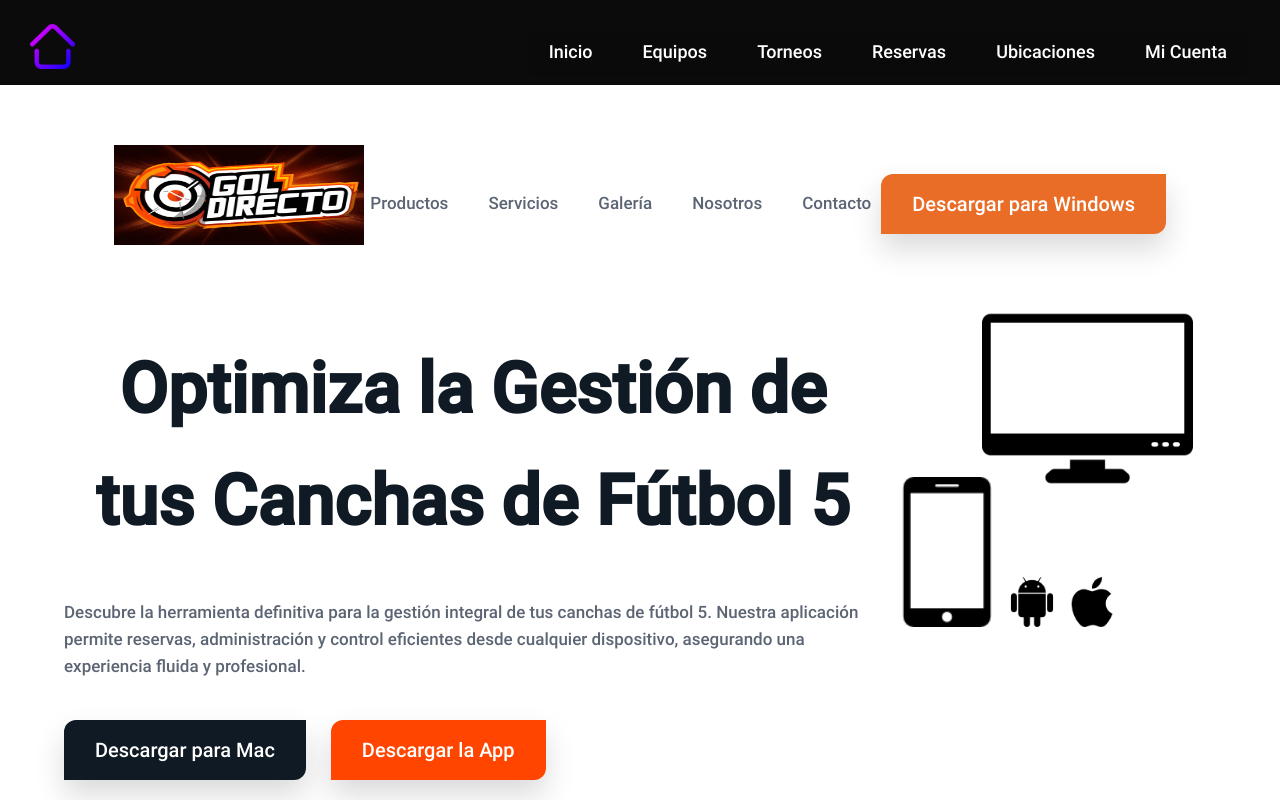
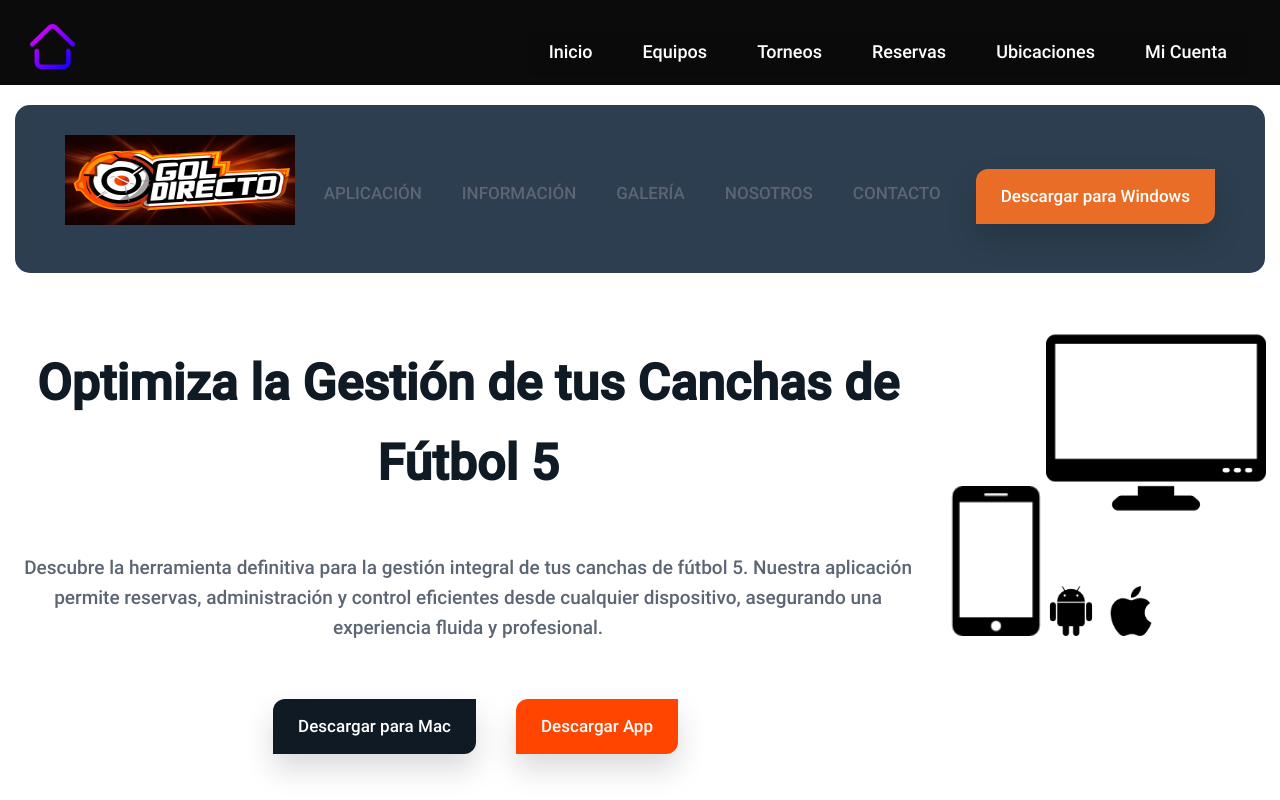
Before and after one commit to EmilianoMansilla/PreEntrega2Mansilla, a website: page pages/productos/aplicacion-movil.html in a window 1280 px wide. Shown: the top 800 px of the page. Drawn offline with Linux system fonts and the light colour scheme.

Commit message:
Ultimos Detalles en paginas

```diff
--- a/css/style.css
+++ b/css/style.css
@@ -2265,24 +2265,26 @@ article ul li {
 }
 
 /* DESCARGAR - APLICACION */
+.app-hero-container {
+    padding-top: 5px;
+    padding-bottom: 10px;
+    background-color: rgb(255, 255, 255);
+}
+
 .app-hero-header {
     display: flex;
     flex-direction: column;
-    align-items: center;                                        /* Centra los elementos horizontalmente */
-    padding: 20px;
-    text-align: center;
-}
-
-.app-hero-container h1 {
-    margin-top: 20px;
-    font-weight: 700;
-    color: rgb(16, 26, 36);
-    font-size: 28px;
-    text-align: center;                                         /* Centrar el texto */
+    align-items: center;  /* Centra los elementos horizontalmente */
+    background-color: #2c3e50;  /* Fondo más oscuro y profesional */
+    padding: 15px 0;
+    text-align: center;
+    border-radius: 15px;
+    margin-top: 15px;
+    color: #ecf0f1;  /* Asegúrate de que el texto sea legible en el fondo oscuro */
 }
 
 .app-hero-logo img {
-    width: 200px;
+    width: 220px;
     height: 90px;
     margin-bottom: 10px;
 }
@@ -2295,11 +2297,13 @@ article ul li {
 
 .app-hero-menu-item {
     display: inline-block;
-    margin-right: 10px;
+    margin-right: 20px;
+    margin-top: 10px;
     font-weight: 500;
-    color: rgb(92, 101, 116);
+    color: rgb(95, 120, 116);
     cursor: pointer;
     transition: color 0.3s ease;
+    text-transform: uppercase;                          /* Convertir el texto a mayúsculas */
 }
 
 .app-hero-menu-item:hover {
@@ -2316,6 +2320,88 @@ article ul li {
     color: rgb(255, 255, 255);
     background-color: rgb(234, 109, 39);
     box-shadow: 0px 15px 30px rgba(0, 0, 0, 0.15);
+    margin-top: 15px;
+}
+
+.app-hero-container h1 {
+    margin-top: 70px;
+    margin-bottom: 10px;
+    font-weight: 700;
+    color: rgb(16, 26, 36);
+    font-size: 28px;
+    text-align: center;                                         /* Centrar el texto */
+}
+
+.app-hero-description {
+    font-size: 17px;
+    font-weight: 400;
+    text-align: center;
+    margin-top: 20px;
+}
+
+.app-hero-botones-container {
+    display: flex;
+    justify-content: center;
+    margin-top: 23px;
+    gap: 10px;
+}
+
+/* Imágenes */
+.app-hero-imagen-container {
+    position: relative;
+}
+
+.app-hero-imagen-container .app-hero-imagen {
+    width: 40%;
+    margin-top: 15px;
+    margin-left: 25px;
+}
+
+.app-hero-imagen-container .app-hero-imagen-flotante {
+    position: absolute;
+    bottom: 15px;
+    left: 155px;
+    width: 90px;
+    height: 90px;
+}
+
+.app-hero-imagen-flotante-apple {
+    position: absolute;
+    bottom: 15px;
+    left: 230px;
+    width: 50px;
+    height: 50px;
+}
+
+.app-hero-imagen-flotante-android {
+    position: absolute;
+    bottom: 12px;
+    left: 280px;
+    width: 50px;
+    height: 50px;
+}
+
+/* Iconos */
+.app-hero-footer-logos {
+    margin-top: 40px;
+}
+
+.app-hero-icons-container {
+    display: flex;
+    justify-content: center;                                /* Centrar elementos en línea */
+    gap: 20px;
+}
+
+.app-hero-icon {
+    width: 40px;
+    height: 40px;
+}
+
+.app-hero-linea {
+    height: 2px;
+    width: 50%;                                             /* Ancho de la línea */
+    background-color: rgb(92, 101, 116);
+    margin: 20px auto;                                      /* Margen arriba y abajo automático, centrado horizontalmente */
 }
 
 @media (min-width: 1024px) {
@@ -2338,10 +2424,11 @@ article ul li {
         text-decoration: none;
     }
     .app-link-boton {
-        padding: 14px 31px;
+        padding: 14px 25px;
         border-radius: 12px 0 12px 0;
         text-decoration: none;
-        font-size: 20px;
+        margin-left: 15px;
+        font-size: 17px;
         font-weight: 400;
         color: rgb(255, 255, 255);
         box-shadow: 0px 15px 30px rgba(0, 0, 0, 0.15);
@@ -2362,7 +2449,7 @@ article ul li {
     .app-hero-menu {
         list-style: none;
         display: flex;                      /* Para alinear los elementos en línea */
-        gap: 30px;
+        gap: 20px;
     }
 
     .app-hero-menu-item {
@@ -2379,8 +2466,8 @@ article ul li {
 
     /* Contenedor principal */
     .app-container-center {
-        width: 100%;
-        max-width: 1152px;
+        width: 110%;
+        max-width: 1250px;
         margin: 0 auto;
     }
 
@@ -2396,7 +2483,7 @@ article ul li {
     }
 
     .app-hero-container {
-        padding-top: 30px;
+        padding-top: 5px;
         padding-bottom: 90px;
         background-color: rgb(255, 255, 255);
         width: 100%;
@@ -2407,19 +2494,15 @@ article ul li {
         gap: 100px;
     }
 
-    .app-hero-content-container {
-        margin-top: 20px;
-    }
-
     .app-hero-content-container .app-hero-title {
-        font-size: 70px;
+        font-size: 50px;
     }
 
     .app-hero-content-container .app-hero-description {
         color: rgb(92, 101, 116);
-        font-size: 17px;
+        font-size: 19px;
         font-weight: 400;
-        margin-top: 65px;
+        margin-top: 50px;
         margin-bottom: 40px;
     }
 
@@ -2447,7 +2530,7 @@ article ul li {
 
     .app-hero-footer-logos .app-hero-linea {
         height: 2px;
-        width: 30%;
+        width: 25%;
         background-color: rgb(0, 0, 0);
         margin-top: -10px;
         align-self: center;
@@ -2460,19 +2543,20 @@ article ul li {
 
     .app-hero-imagen-container .app-hero-imagen {
         width: 90%;
+        margin-top: 40px;
     }
 
     .app-hero-imagen-container .app-hero-imagen-flotante {
         position: absolute;
-        bottom: 265px;
-        left: -110px;
+        bottom: 250px;
+        left: -100px;
         width: 150px;
         height: 150px;
     }
 
     .app-hero-imagen-flotante-apple {
         position: absolute;
-        bottom: 265px;
+        bottom: 250px;
         left: 85px;
         width: 50px;
         height: 50px;
@@ -2480,7 +2564,7 @@ article ul li {
 
     .app-hero-imagen-flotante-android {
         position: absolute;
-        bottom: 265px;
+        bottom: 250px;
         left: 25px;
         width: 50px;
         height: 50px;
@@ -2492,8 +2576,8 @@ article ul li {
     }
 
     .app-hero-logo img {
-        width: 250px;
-        height: 100px;
+        width: 230px;
+        height: 90px;
     }
 }
 
--- a/pages/productos/aplicacion-movil.html
+++ b/pages/productos/aplicacion-movil.html
@@ -49,8 +49,8 @@
                             <img src="../../assets/logo/logo.png" alt="Logo de Gestión de Canchas">
                         </a>
                         <ul class="app-hero-menu">
-                            <li class="app-hero-menu-item">Productos</li>
-                            <li class="app-hero-menu-item">Servicios</li>
+                            <li class="app-hero-menu-item">Aplicación</li>
+                            <li class="app-hero-menu-item">Información</li>
                             <li class="app-hero-menu-item">Galería</li>
                             <li class="app-hero-menu-item">Nosotros</li>
                             <li class="app-hero-menu-item">Contacto</li>
@@ -67,7 +67,7 @@
                             <p class="app-hero-description">Descubre la herramienta definitiva para la gestión integral de tus canchas de fútbol 5. Nuestra aplicación permite reservas, administración y control eficientes desde cualquier dispositivo, asegurando una experiencia fluida y profesional.</p>
                             <div class="app-hero-botones-container">
                                 <a href="" class="app-link-boton boton-secundario">Descargar para Mac</a>
-                                <a href="" download="" class="app-link-boton boton-app">Descargar la App</a>
+                                <a href="" download="" class="app-link-boton boton-app">Descargar App</a>
                             </div>
                             <div class="app-hero-footer-logos">
                                 <div class="app-hero-icons-container">
```
